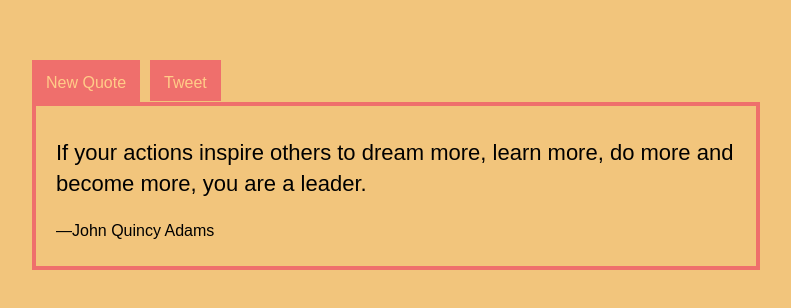
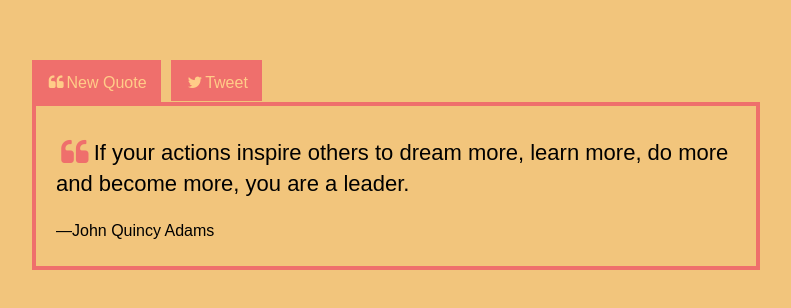
Before and after one commit to huokedu/react-random-quotes, a React (Create React App) app: page / in a window 1280 px wide. Shown: the part 160-468 px from the top of the page, without its empty margins (244-1035 px from the left). Built offline with nearby package versions, Linux system fonts and the light colour scheme.

Commit message:
Add font awesome icons

```diff
--- a/public/index.html
+++ b/public/index.html
@@ -19,6 +19,7 @@
       work correctly both with client-side routing and a non-root public URL.
       Learn how to configure a non-root public URL by running `npm run build`.
     -->
+    <link rel="stylesheet" href="https://maxcdn.bootstrapcdn.com/font-awesome/4.7.0/css/font-awesome.min.css">
     <title>React App</title>
   </head>
   <body>
--- a/src/Controls.js
+++ b/src/Controls.js
@@ -21,12 +21,18 @@ class Controls extends Component {
       <div className="Controls">
         <button
           className="Controls-btn"
-          onClick={this.handleNewQuoteClick}>New Quote</button>
+          onClick={this.handleNewQuoteClick}>
+            <span className="fa fa-quote-left fa-fw" aria-hidden="true"></span>
+            New Quote
+        </button>
         <a
           className="Controls-btn"
           href={tweetIntentUrl}
           target="_blank"
-          rel="noopener nofollow">Tweet</a>
+          rel="noopener nofollow">
+            <span className="fa fa-twitter fa-fw" aria-hidden="true"></span>
+            Tweet
+        </a>
       </div>
     );
   }
--- a/src/Quote.css
+++ b/src/Quote.css
@@ -9,6 +9,10 @@
   line-height: 1.4em;
 }
 
+.Quote-quote .fa {
+  color: #ef6f6c;
+}
+
 .Quote-from::before {
   content: "—";
 }
--- a/src/Quote.js
+++ b/src/Quote.js
@@ -5,7 +5,10 @@ class Quote extends Component {
   render() {
     return (
       <blockquote className="Quote">
-        <p className="Quote-quote">{this.props.quote}</p>
+        <p className="Quote-quote">
+          <span className="fa fa-quote-left fa-fw fa-lg"></span>
+          {this.props.quote}
+        </p>
         <p className="Quote-from">{this.props.from}</p>
       </blockquote>
     );
```
